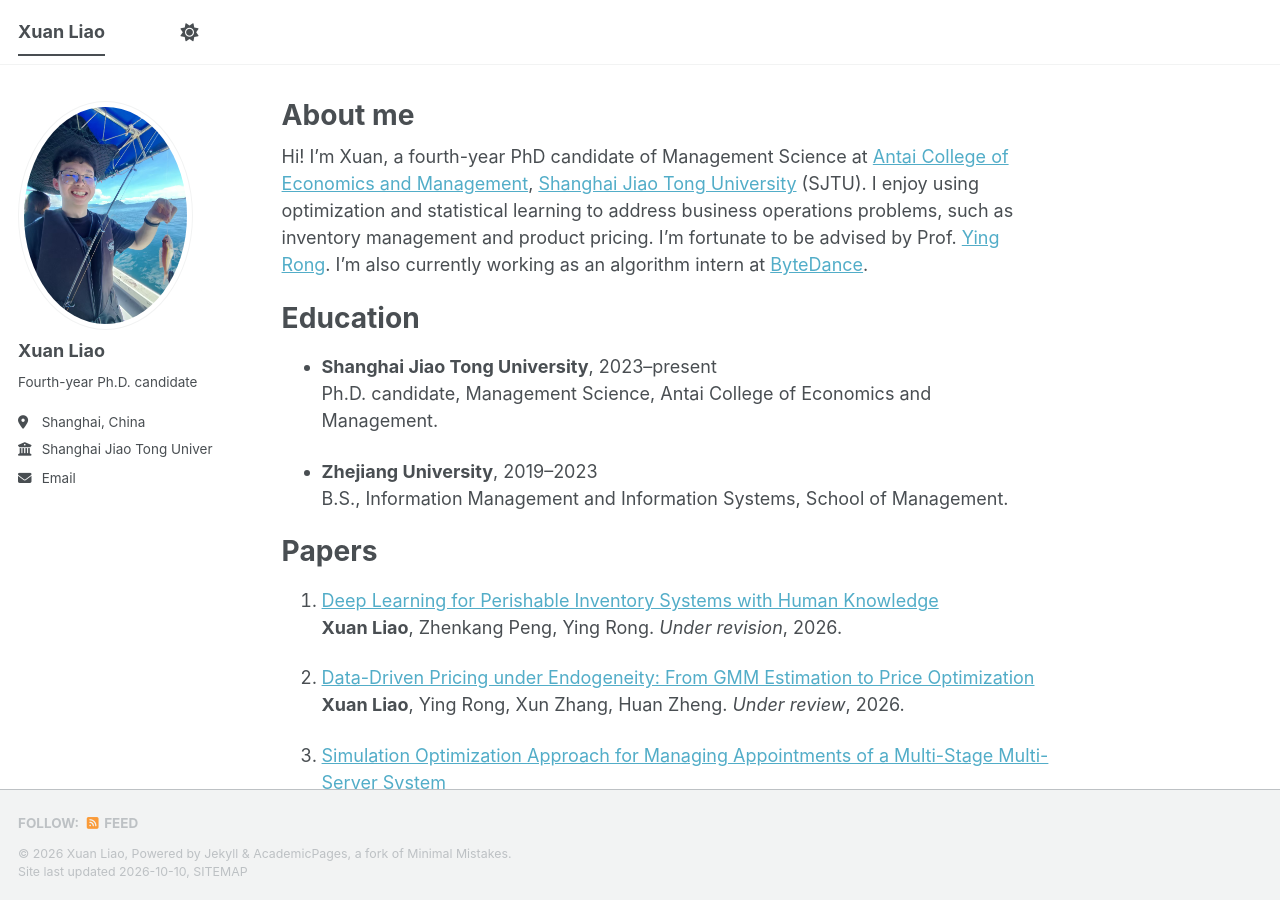
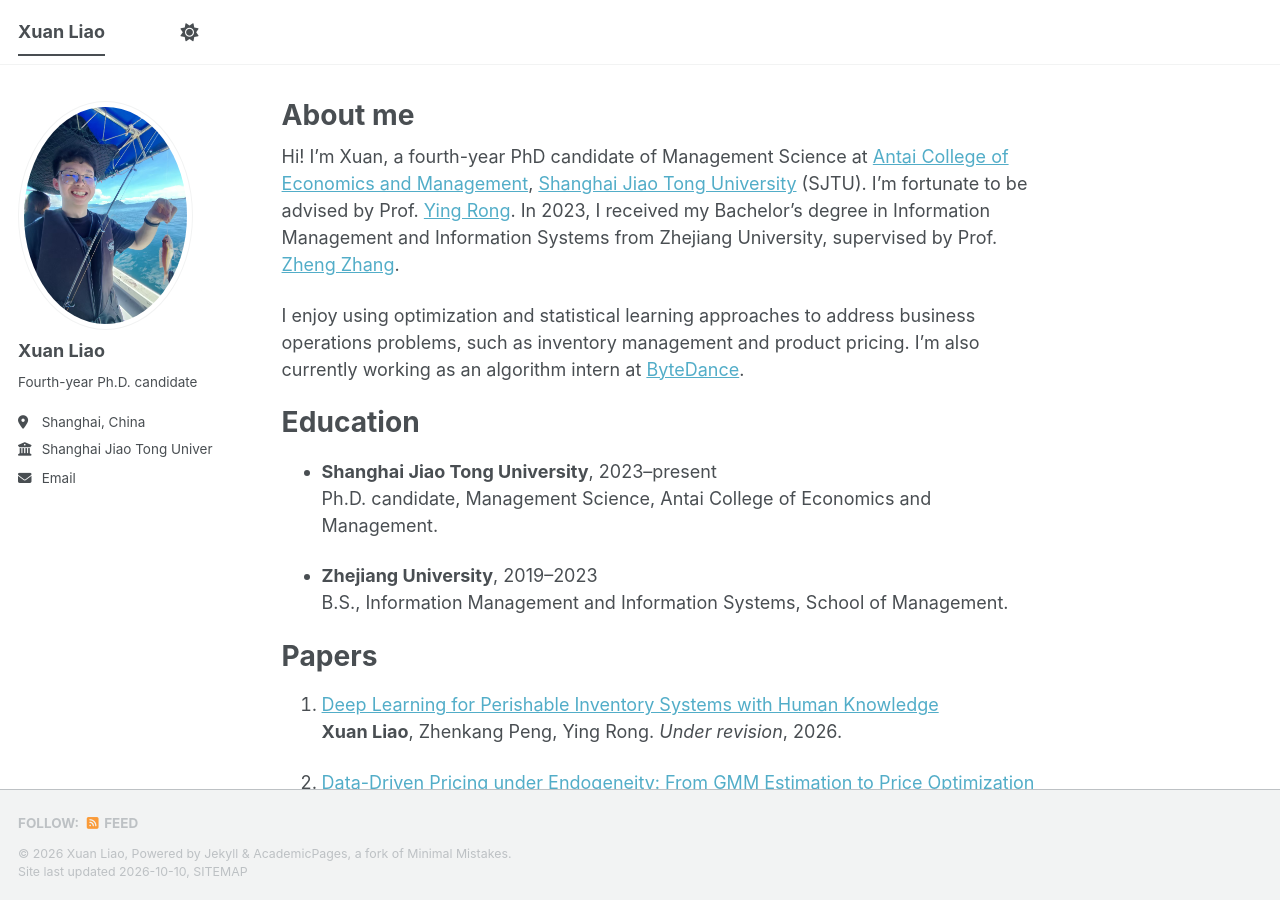
Before and after one commit to xxxl-ml/xxxl-ml.github.io, a Jekyll site: the page built from _pages/about.md, in a window 1280 px wide and 900 px high. Built offline with Jekyll 4.4.1, drawn with Linux system fonts in a browser that asks for light colours; a style sheet for code colours, icons or effects is not loaded.

Commit message:
Update about.md

```diff
--- a/_pages/about.md
+++ b/_pages/about.md
@@ -7,7 +7,9 @@ redirect_from:
   - /about.html
 ---
 
-Hi! I'm Xuan, a fourth-year PhD candidate of Management Science at <a href="https://www.acem.sjtu.edu.cn/en/" target="_blank" rel="noopener noreferrer">Antai College of Economics and Management</a>, <a href="https://en.sjtu.edu.cn/" target="_blank" rel="noopener noreferrer">Shanghai Jiao Tong University</a> (SJTU). I enjoy using optimization and statistical learning to address business operations problems, such as inventory management and product pricing. I'm fortunate to be advised by Prof. <a href="https://www.acem.sjtu.edu.cn/en/faculty/rongying.html#container?3" target="_blank" rel="noopener noreferrer">Ying Rong</a>. I'm also currently working as an algorithm intern at <a href="https://www.bytedance.com/en/" target="_blank" rel="noopener noreferrer">ByteDance</a>.
+Hi! I'm Xuan, a fourth-year PhD candidate of Management Science at <a href="https://www.acem.sjtu.edu.cn/en/" target="_blank" rel="noopener noreferrer">Antai College of Economics and Management</a>, <a href="https://en.sjtu.edu.cn/" target="_blank" rel="noopener noreferrer">Shanghai Jiao Tong University</a> (SJTU). I'm fortunate to be advised by Prof. <a href="https://www.acem.sjtu.edu.cn/en/faculty/rongying.html#container?3" target="_blank" rel="noopener noreferrer">Ying Rong</a>. In 2023, I received my Bachelor's degree in Information Management and Information Systems from Zhejiang University, supervised by Prof. <a href="https://person.zju.edu.cn/en/zhengzhang" target="_blank" rel="noopener noreferrer">Zheng Zhang</a>.
+
+I enjoy using optimization and statistical learning approaches to address business operations problems, such as inventory management and product pricing. I'm also currently working as an algorithm intern at <a href="https://www.bytedance.com/en/" target="_blank" rel="noopener noreferrer">ByteDance</a>.
 
 # Education
 
```
